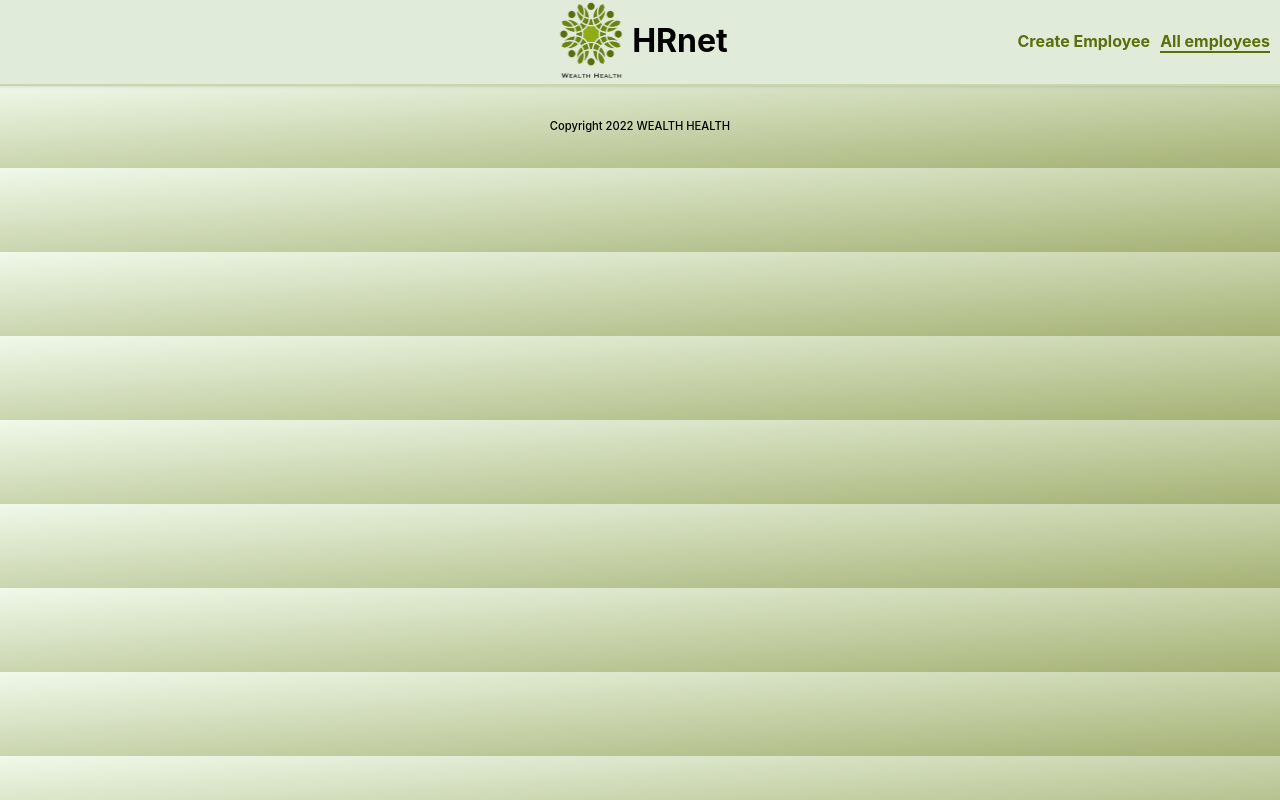
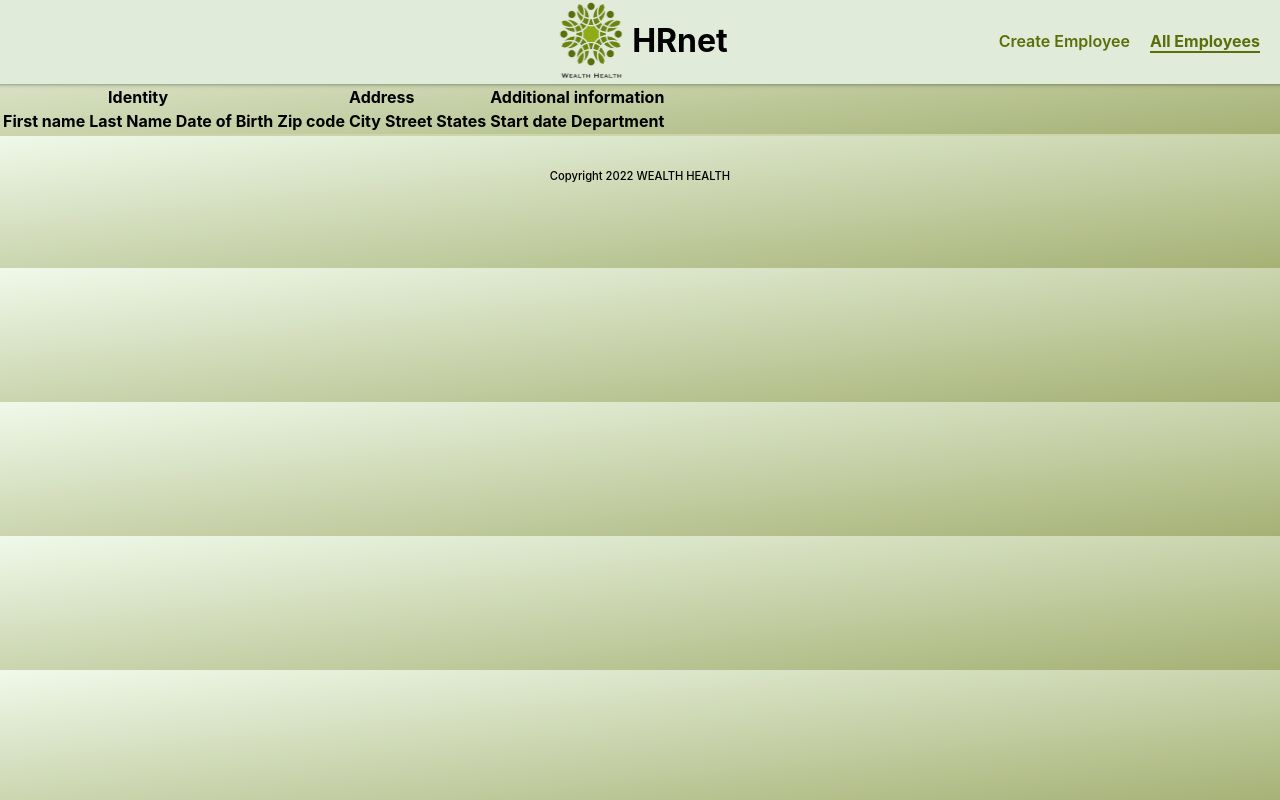
Before and after one commit to OTH21DEV/OxanaTheis_14_27082022, a React (Create React App) app: page /allemployees in a window 1280 px wide. Built offline with nearby package versions, Linux system fonts and the light colour scheme.

Commit message:
version avec react-table:table, sorting

```diff
--- a/package.json
+++ b/package.json
@@ -15,6 +15,7 @@
     "react-router-dom": "^6.4.0",
     "react-scripts": "5.0.1",
     "react-select": "^5.4.0",
+    "react-table": "^7.8.0",
     "redux": "^4.2.0",
     "redux-thunk": "^2.4.1",
     "web-vitals": "^2.1.4"
--- a/src/components/Header/Header.js
+++ b/src/components/Header/Header.js
@@ -15,7 +15,7 @@ const Header = () => {
         <h1>HRnet</h1>
         <div className="header-nav">
         <NavLink className= {({ isActive }) => isActive? "active": 'nav-links__home'} end to="/">Create Employee</NavLink>
-      <NavLink className= {({ isActive }) => isActive? "active": 'nav-links__all'} to="/allemployees">All employees</NavLink>
+      <NavLink className= {({ isActive }) => isActive? "active": 'nav-links__all'} to="/allemployees">All Employees</NavLink>
         </div>
       </div>
     </>
--- a/src/components/Header/header.css
+++ b/src/components/Header/header.css
@@ -18,8 +18,8 @@
 
   text-decoration: none;
   color: #5a6e0a;
-  font-weight: bold;
-  margin-right:10px;
+  font-weight: 600;
+  margin-right:20px;
 }
 
 .active {
@@ -28,12 +28,11 @@
   color: #5a6e0a;
   font-weight: bold;
   text-decoration: none;
-  margin-right:10px;
+  margin-right:20px;
 }
 
 
 .header-nav{
 position:absolute;
 right:0;
-
 }
--- /dev/null
+++ b/src/components/Table/Table.jsx
@@ -0,0 +1,51 @@
+import React, { useMemo, useState, useEffect } from "react";
+import { useTable, useSortBy } from "react-table";
+
+function Table({ columns, data }) {
+  console.log(data);
+  const {
+    getTableProps, // table props from react-table
+    getTableBodyProps, // table body props from react-table
+    headerGroups, // headerGroups, if your table has groupings
+    rows, // rows for the table based on the data passed
+    prepareRow, // Prepare the row (this function needs to be called for each row before getting the row props)
+  } = useTable(
+    {
+      columns,
+      data,
+    },
+    useSortBy
+  );
+
+  return (
+    <table {...getTableProps()}>
+      <thead>
+        {headerGroups.map((headerGroup) => (
+          <tr {...headerGroup.getHeaderGroupProps()}>
+            {headerGroup.headers.map((column) => (
+              <th {...column.getHeaderProps(column.getSortByToggleProps())}>
+
+                {column.render("Header")}
+                <span>{column.isSorted ? (column.isSortedDesc ? "coco" : " kiki") : ""}</span>
+              </th>
+            ))}
+          </tr>
+        ))}
+      </thead>
+      <tbody {...getTableBodyProps()}>
+        {rows.map((row, i) => {
+          prepareRow(row);
+          return (
+            <tr {...row.getRowProps()}>
+              {row.cells.map((cell) => {
+                return <td {...cell.getCellProps()}>{cell.render("Cell")}</td>;
+              })}
+            </tr>
+          );
+        })}
+      </tbody>
+    </table>
+  );
+}
+
+export default Table;
--- a/src/pages/CurrentEmployees/CurrentEmployees.js
+++ b/src/pages/CurrentEmployees/CurrentEmployees.js
@@ -1,13 +1,76 @@
-import React from "react";
+import React, { useMemo } from "react";
 import Header from "../../components/Header/Header";
-
+import Table from "../../components/Table/Table";
 import Footer from "../../components/Footer/Footer";
+import { useSelector, useDispatch } from "react-redux";
 
 const CurrentEmployees = () => {
+  const state = useSelector((state) => state.employeeData);
+  console.log(state);
+
+  const columns = useMemo(() => [
+    {
+      Header: "Identity",
+      // First group columns
+      columns: [
+        {
+          Header: "First name",
+          accessor: "firstName",
+          cell: (info) => console.log(info),
+        },
+        {
+          Header: "Last Name",
+          accessor: "lastName",
+        },
+        {
+          Header: "Date of Birth",
+          accessor: "dateOfBirth",
+        },
+      ],
+    },
+    {
+      Header: "Address",
+
+      columns: [
+        {
+          Header: "Zip code",
+          accessor: "zipCode",
+        },
+        {
+          Header: "City",
+          accessor: "city",
+        },
+
+        {
+          Header: "Street",
+          accessor: "street",
+        },
+        {
+          Header: "States",
+          accessor: "state.label",
+        },
+      ],
+    },
+    {
+      Header: "Additional information",
+
+      columns: [
+        {
+          Header: "Start date",
+          accessor: "startDate",
+        },
+        {
+          Header: "Department",
+          accessor: "department.label",
+        },
+      ],
+    },
+  ]);
+
   return (
     <>
       <Header />
-
+      <Table columns={columns} data={state} />
       <Footer />
     </>
   );
--- a/src/redux/employee/reducerEmployee.jsx
+++ b/src/redux/employee/reducerEmployee.jsx
@@ -14,6 +14,7 @@ const helperAddEmployee = (action) => {
     street: action.payload.streetName,
     city: action.payload.cityName,
     zipCode: action.payload.zipCode,
+    state: action.payload.selectStates
   };
 };
 
```
Also changed, not shown: 1 other file (tests, documents, lock files or other folders).
